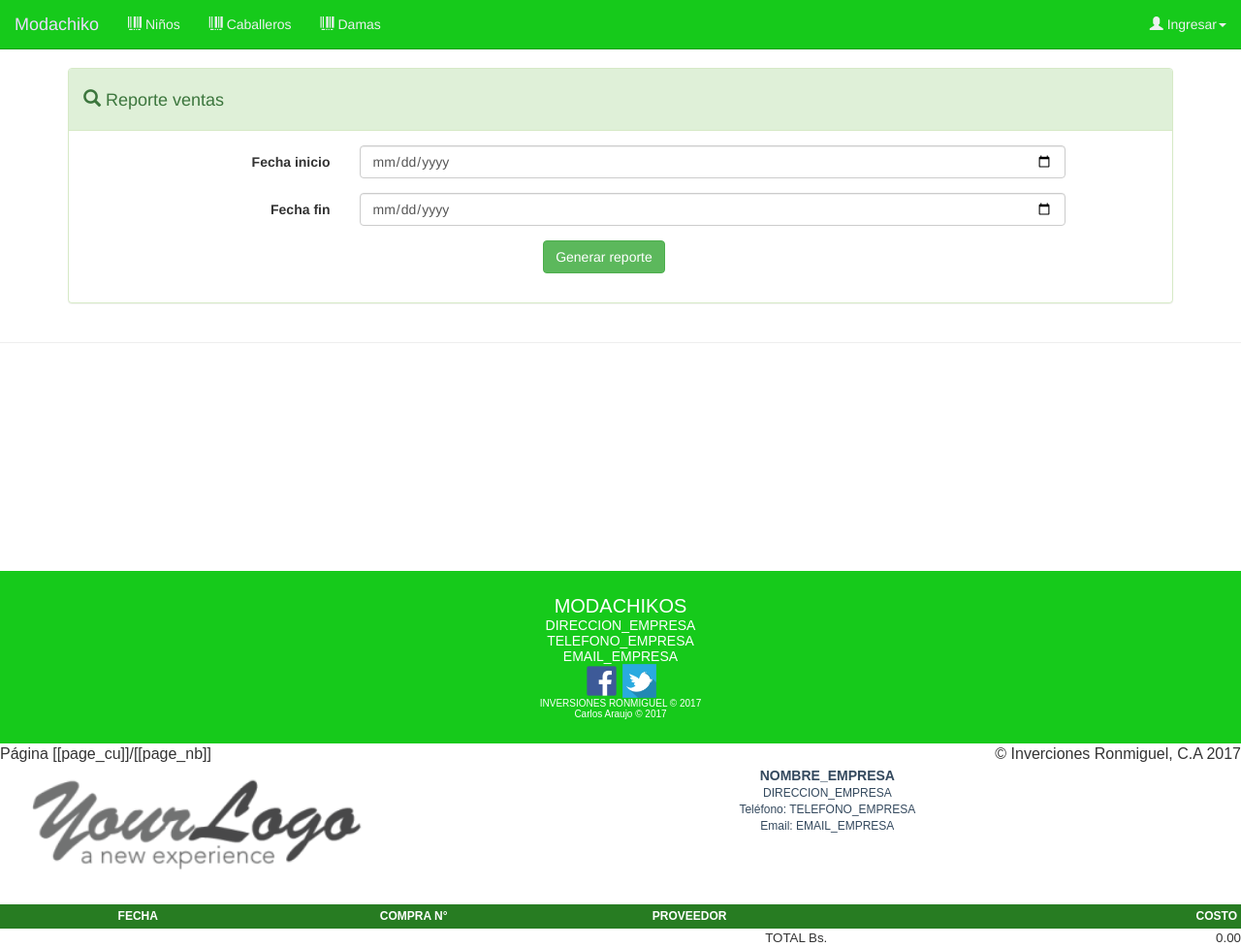
After one commit to araujocg94-lab/cg-practica, a PHP site: page /tcpdf/repor.php in a window 1280 px wide. The commit adds this page. Shown: the whole page at 97% size. Run offline with PHP 8.4, Linux system fonts and the light colour scheme; data that the repository does not hold is empty; a stand-in replaces the project's code that opens the database connection; some libraries are stand-ins or nearby versions.

Commit message:
modified:   ajax/agregar_impcompra.php 	modified:   pdf/documentos/res/compra_html.php 	new file:   repor.php 	modified:   reporte.php

```diff
--- /dev/null
+++ b/repor.php
@@ -0,0 +1,137 @@
+
+<?php
+require ("reporte.php");
+?>
+
+<style type="text/css">
+<!--
+table { vertical-align: top; }
+tr    { vertical-align: top; }
+td    { vertical-align: top; }
+.midnight-green{
+	background:#277c22;
+	padding: 4px 4px 4px;
+	color:white;
+	font-weight:bold;
+	font-size:12px;
+}
+.silver{
+	background:white;
+	padding: 3px 4px 3px;
+}
+.clouds{
+	background:#ecf0f1;
+	padding: 3px 4px 3px;
+}
+.border-top{
+	border-top: solid 1px #bdc3c7;
+
+}
+.border-left{
+	border-left: solid 1px #bdc3c7;
+}
+.border-right{
+	border-right: solid 1px #bdc3c7;
+}
+.border-bottom{
+	border-bottom: solid 1px #bdc3c7;
+}
+table.page_footer {width: 100%; border: none; background-color: white; padding: 2mm;border-collapse:collapse; border: none;}
+}
+-->
+</style>
+
+<page backtop="15mm" backbottom="15mm" backleft="15mm" backright="15mm" style="font-size: 12pt; font-family: arial" >
+        <page_footer>
+        <table class="page_footer">
+            <tr>
+
+                <td style="width: 50%; text-align: left">
+                    P&aacute;gina [[page_cu]]/[[page_nb]]
+                </td>
+                <td style="width: 50%; text-align: right">
+                    &copy; <?php echo "Inverciones Ronmiguel, C.A "; echo  $anio=date('Y'); ?>
+                </td>
+            </tr>
+        </table>
+    </page_footer>
+    <table cellspacing="0" style="width: 100%;">
+        <tr>
+
+            <td style="width: 25%; color: #444444;">
+                <img style="width: 100%;" src="../../img/logo.jpg" alt="Logo"><br>
+
+            </td>
+			<td style="width: 50%; color: #34495e;font-size:12px;text-align:center">
+                <span style="color: #34495e;font-size:14px;font-weight:bold"><?php echo NOMBRE_EMPRESA;?></span>
+				<br><?php echo DIRECCION_EMPRESA;?><br>
+				Teléfono: <?php echo TELEFONO_EMPRESA;?><br>
+				Email: <?php echo EMAIL_EMPRESA;?>
+            </td>
+
+
+        </tr>
+    </table>
+    <br>
+
+ <table cellspacing="0" style="width: 100%; text-align: left; font-size: 10pt;">
+        <tr>
+            <th style="width: 10%;text-align:center" class='midnight-green'>FECHA</th>
+            <th style="width: 10%;text-align:center" class='midnight-green'>COMPRA N°</th>
+            <th style="width: 10%;text-align:center" class='midnight-green'>PROVEEDOR</th>
+            <th style="width: 15%;text-align: right" class='midnight-green'>COSTO</th>
+
+        </tr>
+<?php
+$nums=1;
+$sumador_total=0;
+if (isset($_POST['generar_reporte'])) {
+	$fecha_ini=$_POST['fecha_inic'];
+	$fecha_fin=$_POST['fecha_fin'];
+	$sql="SELECT * FROM compras WHERE fecha_compra BETWEEN  $fecha_ini AND $fecha_fin";
+	$consulta=mysqli_query($con, $sql);
+	echo($sql);
+	while ($row=mysqli_fetch_array($$consulta))
+		{
+			$id=$row["id_compra"];
+			$numero=$row["numero_compra"];
+			$fecha=$row['fecha_compra'];
+			$porv=$row['id_prov'];
+
+			$costo_compra=$row['total_compra'];
+			$costo_compra_f=number_format($costo_compra,2);//Formateo variables
+			$costo_compra_r=str_replace(",","",$costo_compra_f);//Reemplazo las comas
+
+			$sumador_total+=$costo_compra_r;//Sumador
+			if ($nums%2==0){
+				$clase="clouds";
+			} else {
+				$clase="silver";
+			}
+			?>
+
+		        <tr>
+		            <td class='<?php echo $clase;?>' style="width: 10%; text-align: center"><?php echo $fecha;?></td>
+		            <td class='<?php echo $clase;?>' style="width: 15%; text-align: right"><?php echo $numero;?></td>
+		            <td class='<?php echo $clase;?>' style="width: 15%; text-align: right"><?php echo $porv;?></td>
+		            <td class='<?php echo $clase;?>' style="width: 15%; text-align: right"><?php echo $costo_compra_r;?></td>
+
+		        </tr>
+
+			<?php
+			//Insert en la tabla detalle_cotizacion
+
+			$nums++;
+		}
+
+}
+	$total=number_format($sumador_total,2,'.','');
+
+?>
+
+        <tr>
+            <td colspan="3" style="widtd: 85%; text-align: right;">TOTAL Bs. </td>
+            <td style="widtd: 15%; text-align: right;"> <?php echo number_format($total,2);?></td>
+        </tr>
+
+    </table>
--- a/reporte.php
+++ b/reporte.php
@@ -24,15 +24,15 @@
 		<div class="panel-body">
 			<form class="form-horizontal" method="post"  id="datos_reporte">
 			<div class="form-group">
-			<label for="fec_inic" class="col-sm-3 control-label">Fecha inicio</label>
+			<label for="fecha_inic" class="col-sm-3 control-label">Fecha inicio</label>
 				<div class="col-sm-8">
-					<input type="date" class="form-control" name="fecha_inicio">
+					<input type="date" class="form-control" id="fecha_inic" name="fecha_inic">
 				</div>
 			</div>
 			<div class="form-group">
-			<label for="fec_inic" class="col-sm-3 control-label">Fecha inicio</label>
+			<label for="fecha_fin" class="col-sm-3 control-label">Fecha fin</label>
 				<div class="col-sm-8">
-					<input type="date" class="form-control" name="fecha_fin">
+					<input type="date" class="form-control" id="fecha_fin" name="fecha_fin">
 				</div>
 			</div>
 			<div class="form-group">
```
Also changed, not shown: ajax/agregar_impcompra.php (+4 -4 lines), pdf/documentos/res/compra_html.php (+5 -5 lines).
